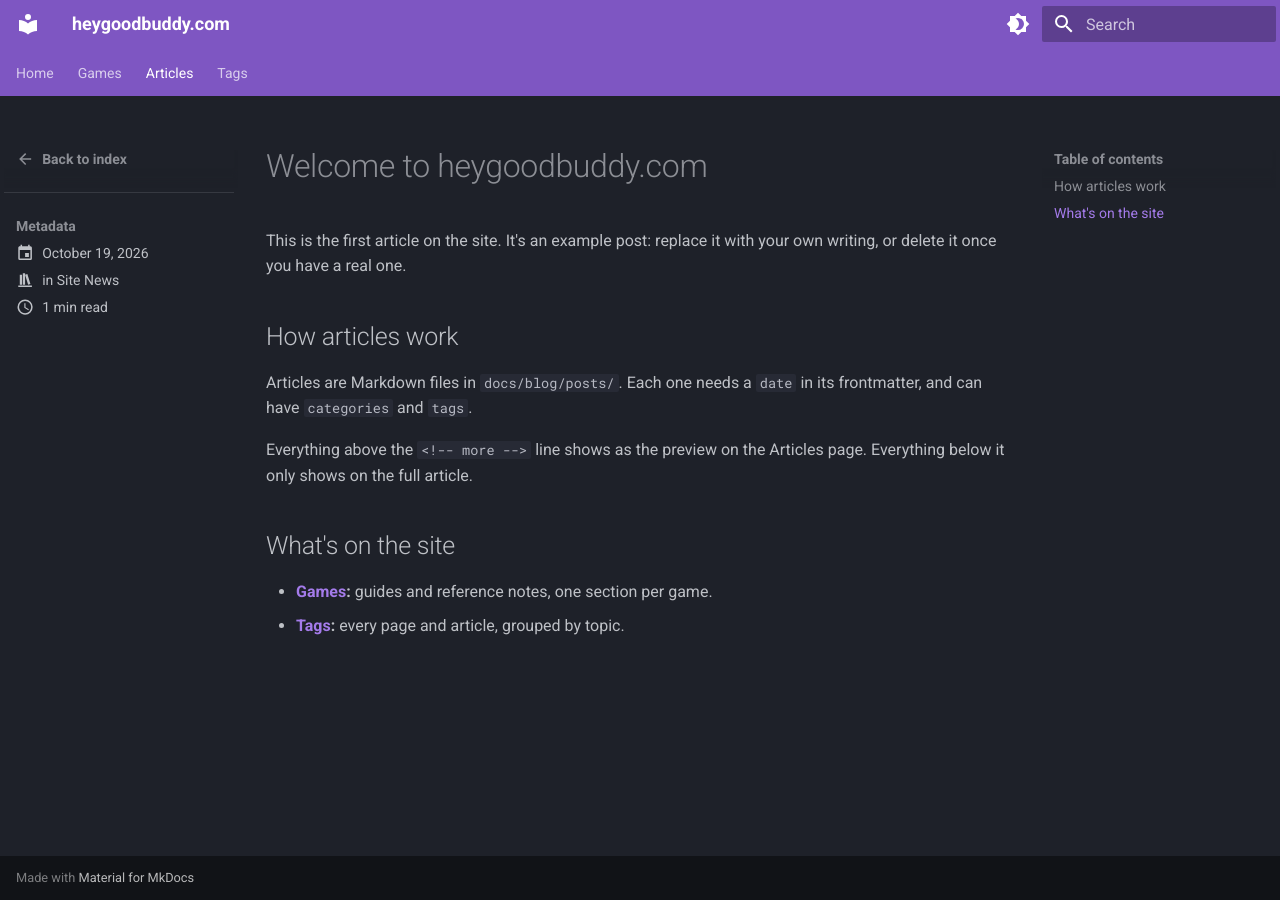
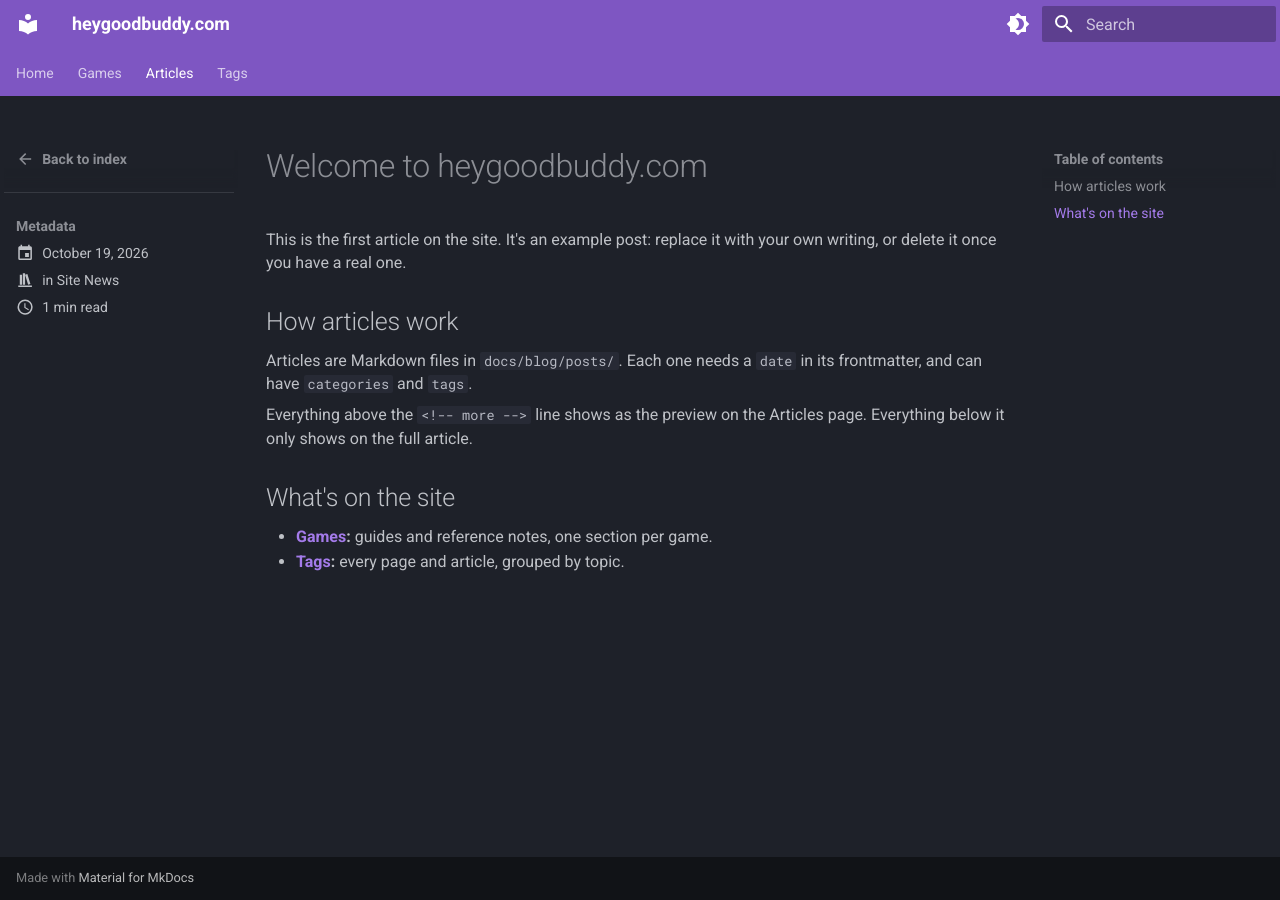
Before and after one commit to princeodd47/heygoodbuddy.com, an MkDocs documentation site: the page built from docs/blog/posts/welcome.md, in a window 1280 px wide. Built offline with MkDocs 1.6.1 and Material for MkDocs 9.7.7, drawn with Linux system fonts in a browser that asks for light colours.

Commit message:
Update shared site config and theme
Co-Authored-By: Claude <noreply@anthropic.com>

```diff
--- a/docs/stylesheets/extra.css
+++ b/docs/stylesheets/extra.css
@@ -33,3 +33,43 @@
 .md-content .md-typeset nav.md-tags {
   display: none !important;
 }
+
+/* Tighter text spacing than the theme default. */
+.md-typeset {
+  line-height: 1.45;
+}
+
+.md-typeset p,
+.md-typeset ul,
+.md-typeset ol,
+.md-typeset table:not([class]) {
+  margin-top: 0.5em;
+  margin-bottom: 0.5em;
+}
+
+.md-typeset ul li,
+.md-typeset ol li {
+  margin-bottom: 0.15em;
+}
+
+.md-typeset h2 {
+  margin: 1.2em 0 0.4em;
+}
+
+.md-typeset h3 {
+  margin: 1em 0 0.3em;
+}
+
+.md-typeset table:not([class]) th,
+.md-typeset table:not([class]) td {
+  padding: 0.5em 1em;
+}
+
+/* Highlight table rows that contain a .permanent marker. */
+.md-typeset tr:has(.permanent) {
+  background-color: rgba(229, 57, 53, 0.12);
+}
+
+[data-md-color-scheme="slate"] .md-typeset tr:has(.permanent) {
+  background-color: rgba(239, 83, 80, 0.2);
+}
--- a/mkdocs.yml
+++ b/mkdocs.yml
@@ -38,6 +38,7 @@ plugins:
         dqm_abilities: data/dragon-quest-monsters-the-withered-world/abilities.yaml
         dqm_items: data/dragon-quest-monsters-the-withered-world/items.yaml
         ffxii_monographs: data/final-fantasy-xii-the-zodiac-age/monographs.yaml
+        ffxii_bazaar: data/final-fantasy-xii-the-zodiac-age/bazaar.yaml
 
 extra_css:
   - stylesheets/extra.css
@@ -83,7 +84,10 @@ nav:
       - Final Fantasy XII The Zodiac Age:
           - games/final-fantasy-xii-the-zodiac-age/index.md
           - Changes from PS2: games/final-fantasy-xii-the-zodiac-age/changes.md
+          - New Playthrough: games/final-fantasy-xii-the-zodiac-age/new-playthrough.md
           - Monographs: games/final-fantasy-xii-the-zodiac-age/monographs.md
+          - Bazaar: games/final-fantasy-xii-the-zodiac-age/bazaar.md
+          - Party: games/final-fantasy-xii-the-zodiac-age/party.md
   - Articles:
       - blog/index.md
   - Tags: tags.md
```
